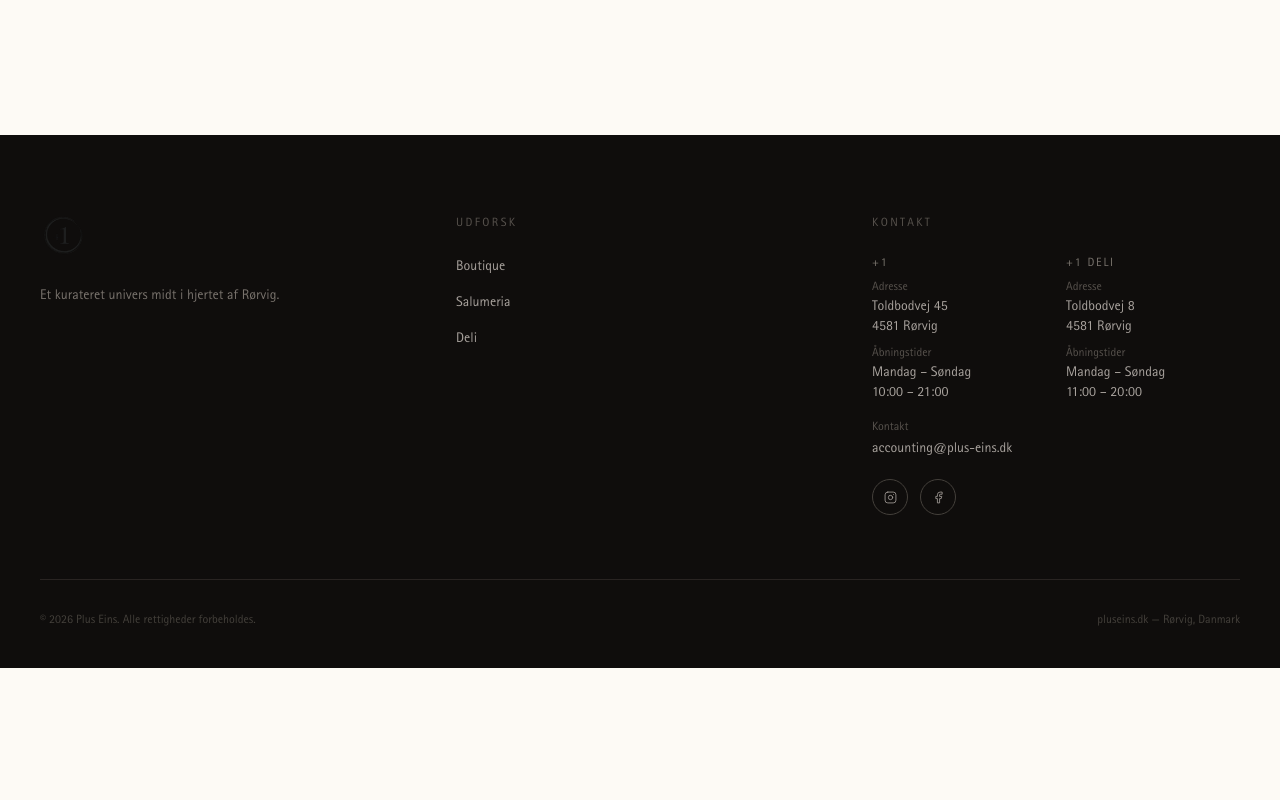
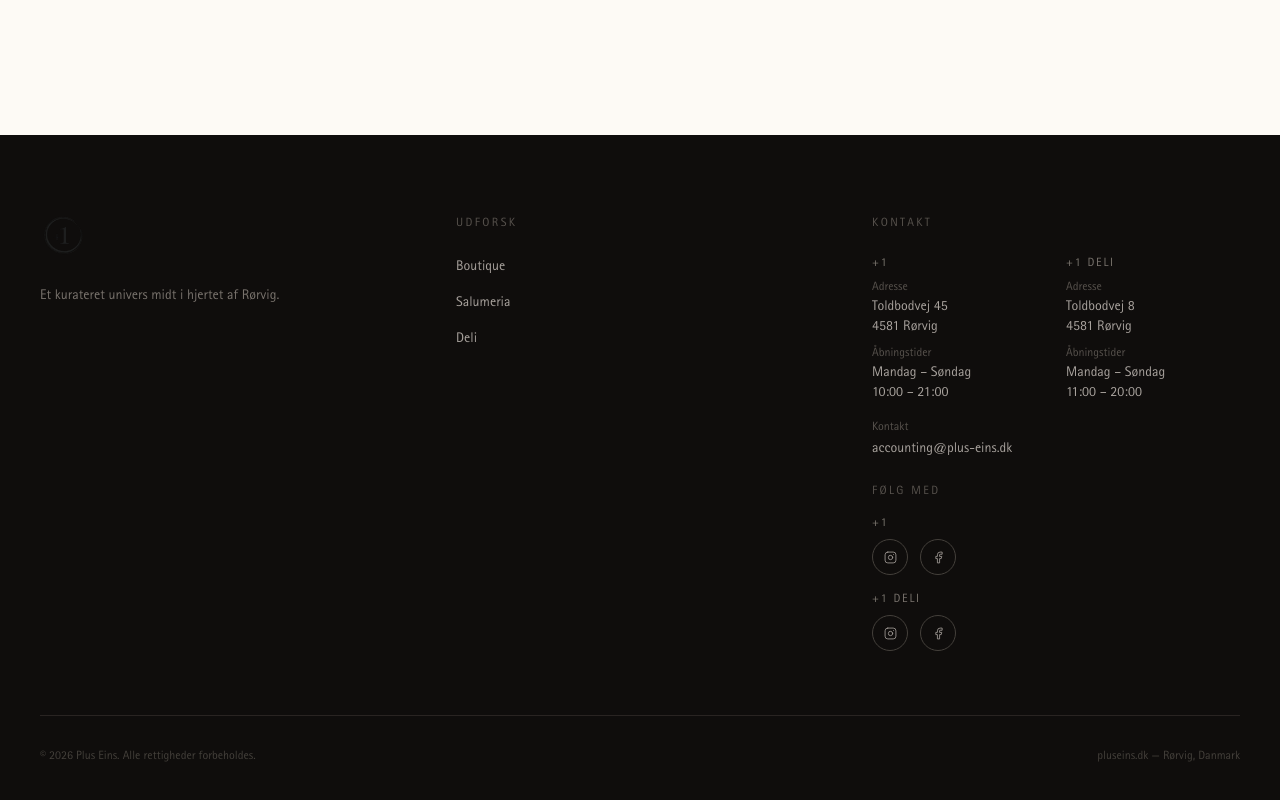
Before and after one commit to mariusaagesen/PLUSEINS, a React (Vite) app: page /deli in a window 1280 px wide. Shown: the part 1272-2072 px from the top of the page. Before the commit the page ends 1940 px from the top, so only its background shows below. Built offline with nearby package versions, Linux system fonts and the light colour scheme.

Commit message:
Update footer social links to business blocks

```diff
--- a/src/components/Footer.tsx
+++ b/src/components/Footer.tsx
@@ -71,13 +71,32 @@ export default function Footer() {
                   accounting@plus-eins.dk
                 </a>
               </div>
-              <div className="flex gap-3 pt-1">
+              <div className="pt-2">
+                <p className="text-xs font-sans tracking-[0.2em] uppercase text-stone-600 mb-4">{t.visit.social.label}</p>
+                <div className="space-y-4">
+                  <div>
+                    <p className="text-xs font-sans tracking-[0.15em] uppercase text-stone-500 mb-2">{t.footer.plusEins.title}</p>
+                    <div className="flex gap-3">
                       <a href="https://instagram.com/pluseins.dk" target="_blank" rel="noopener noreferrer" aria-label="Instagram" className="w-9 h-9 border border-stone-700 rounded-full flex items-center justify-center hover:border-stone-400 hover:text-stone-200 transition-colors">
                         <Instagram size={13} strokeWidth={1.5} />
                       </a>
                       <a href="https://www.facebook.com/profile.php?id=61577638444114" target="_blank" rel="noopener noreferrer" aria-label="Facebook" className="w-9 h-9 border border-stone-700 rounded-full flex items-center justify-center hover:border-stone-400 hover:text-stone-200 transition-colors">
                         <Facebook size={13} strokeWidth={1.5} />
                       </a>
+                    </div>
+                  </div>
+                  <div>
+                    <p className="text-xs font-sans tracking-[0.15em] uppercase text-stone-500 mb-2">{t.footer.deli.title}</p>
+                    <div className="flex gap-3">
+                      <a href="https://www.instagram.com/pluseins_deli" target="_blank" rel="noopener noreferrer" aria-label="Instagram" className="w-9 h-9 border border-stone-700 rounded-full flex items-center justify-center hover:border-stone-400 hover:text-stone-200 transition-colors">
+                        <Instagram size={13} strokeWidth={1.5} />
+                      </a>
+                      <a href="https://www.facebook.com/profile.php?id=61591412867548" target="_blank" rel="noopener noreferrer" aria-label="Facebook" className="w-9 h-9 border border-stone-700 rounded-full flex items-center justify-center hover:border-stone-400 hover:text-stone-200 transition-colors">
+                        <Facebook size={13} strokeWidth={1.5} />
+                      </a>
+                    </div>
+                  </div>
+                </div>
               </div>
             </div>
           </div>
```
Lines whose indentation alone changed are shown as unchanged.
